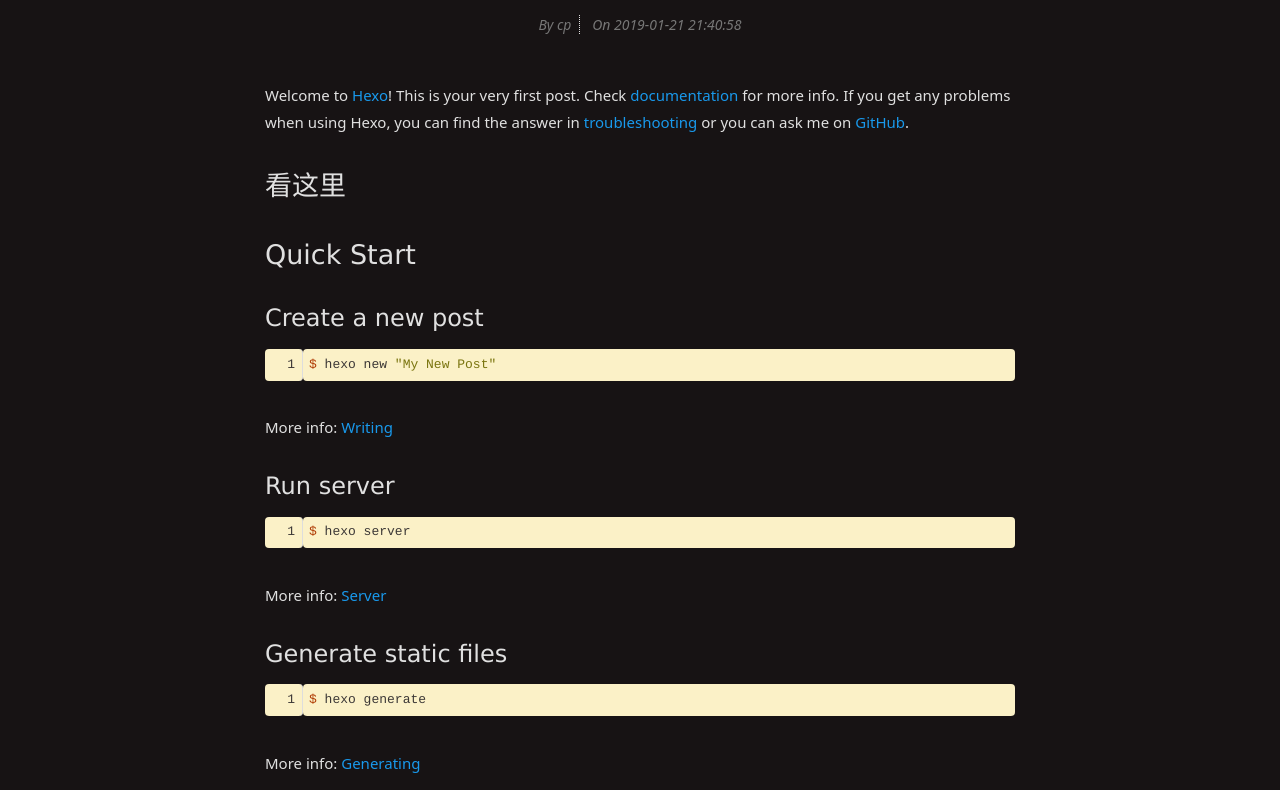
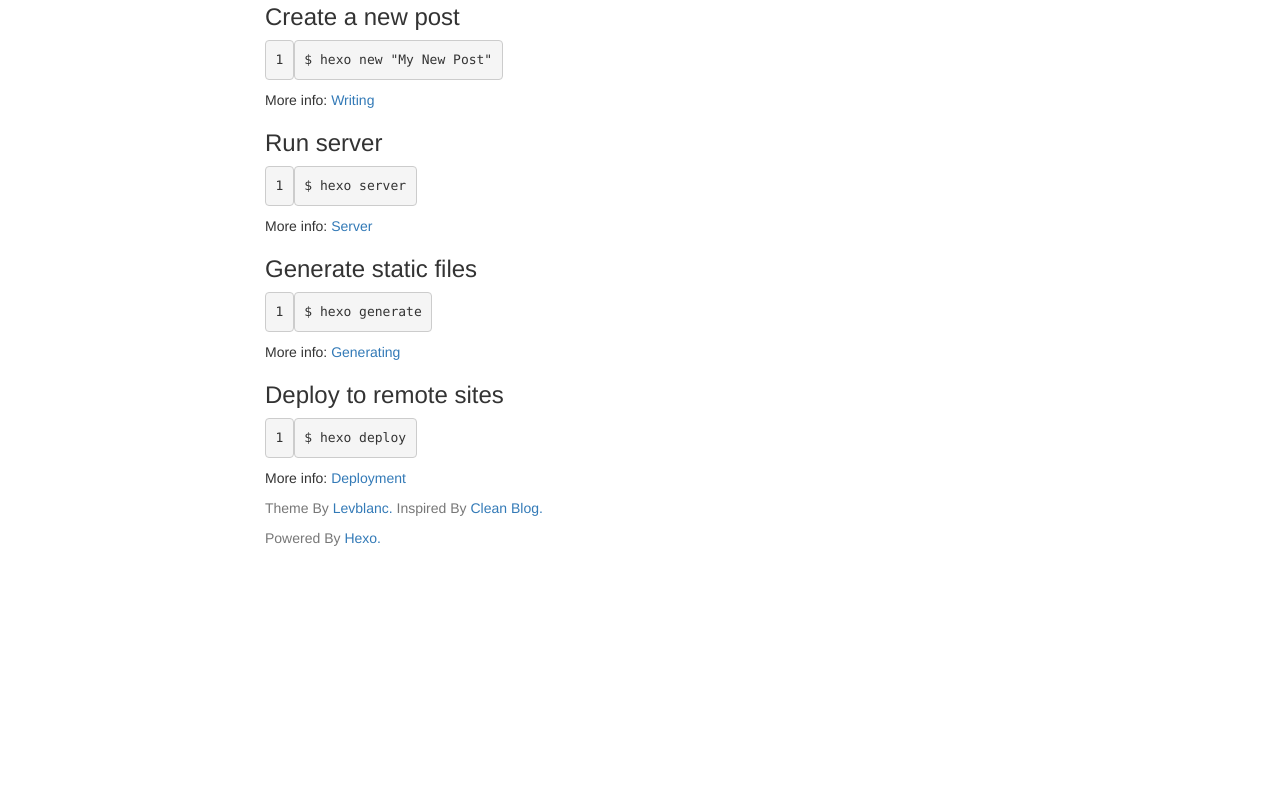
Before and after one commit to cphtt129213/cphtt129213.github.io, a plain HTML site: page 2019/01/21/hello-world/index.html in a window 1280 px wide. Shown: the part 302-1092 px from the top of the page. After the commit the page ends 860 px from the top, so only its background shows below. Drawn offline with Linux system fonts and the light colour scheme.

Commit message:
Site updated: 2019-01-21 21:42:12

```diff
--- a/2019/01/21/hello-world/index.html
+++ b/2019/01/21/hello-world/index.html
@@ -27,7 +27,7 @@
   <link rel="stylesheet" href="/css/bootstrap.min.css">
   <!-- Custom CSS -->
 
-  <link rel="stylesheet" href="/css/style.dark.css">
+  <link rel="stylesheet" href="/css/style.style.dark.styl.css">
 
   <!-- Google Analytics -->
 
@@ -100,7 +100,7 @@
           <!-- Date -->
           <span class="date-time info">On
             <span class="date">2019-01-21</span>
-            <span class="time">21:40:58</span>
+            <span class="time">21:42:04</span>
           </span>
 
         </div>
--- a/archives/2019/01/index.html
+++ b/archives/2019/01/index.html
@@ -27,7 +27,7 @@
   <link rel="stylesheet" href="/css/bootstrap.min.css">
   <!-- Custom CSS -->
 
-  <link rel="stylesheet" href="/css/style.dark.css">
+  <link rel="stylesheet" href="/css/style.style.dark.styl.css">
 
   <!-- Google Analytics -->
 
```
Also changed, not shown: archives/2019/index.html (+1 -1 lines), archives/index.html (+1 -1 lines), index.html (+1 -1 lines).
